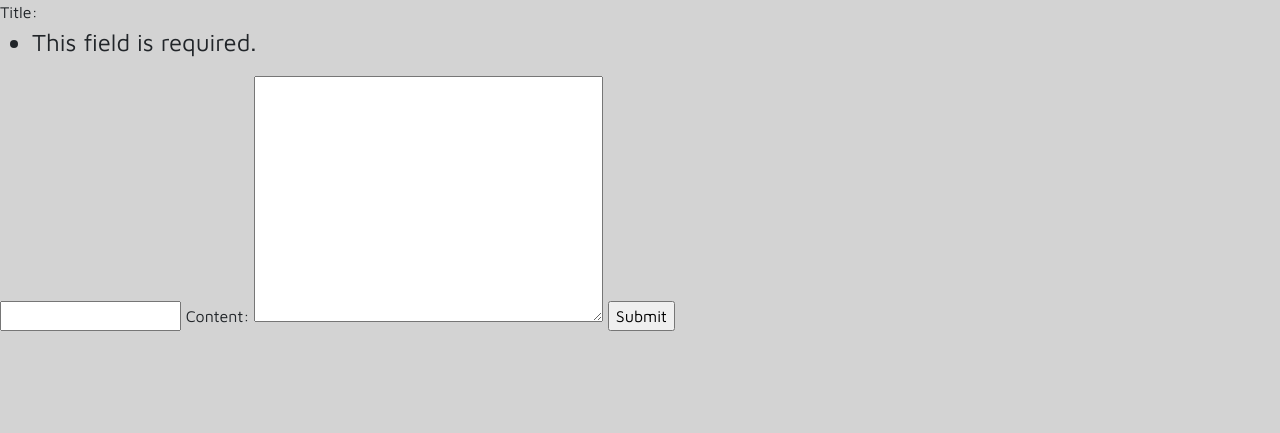
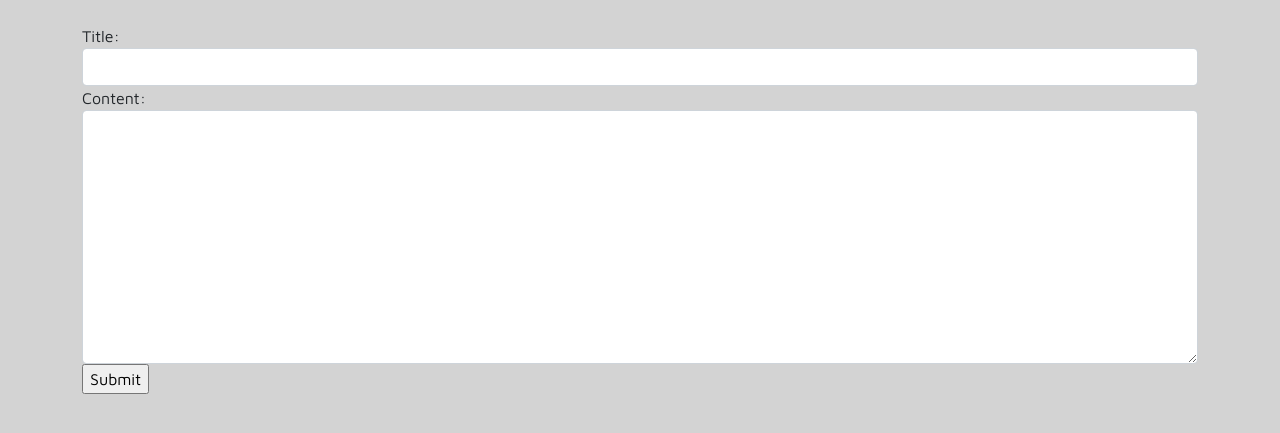
Before and after one commit to Ksson96/the-we-forum, a Django app: page /create_post in a window 1280 px wide. Shown: the part 97-530 px from the top of the page. Run offline with Django 4.2, Linux system fonts and the light colour scheme; some libraries are stand-ins or nearby versions.

Commit message:
Add widgets to PostForm and style Create Post form

```diff
--- a/forum/forms.py
+++ b/forum/forms.py
@@ -1,9 +1,14 @@
-from django.forms import ModelForm
+from django import forms
 from .models import Post
-from django.contrib.auth.models import User
 
 
-class PostForm(ModelForm):
+
+class PostForm(forms.ModelForm):
     class Meta:
         model = Post
-        fields = ['title', 'content']
+        fields = ('title', 'content')
+
+        widgets = {
+            'title': forms.TextInput(attrs={'class': 'form-control'}),
+            'content': forms.Textarea(attrs={'class': 'form-control'})
+        }
--- a/forum/views.py
+++ b/forum/views.py
@@ -9,8 +9,8 @@ def home_screen(request):
     """Home Screen View"""
     print(request.headers)
     posts = Post.objects.all()
-
-    context = {'posts' : posts}
+    print(User)
+    context = {'posts':posts}
     return render(request, 'index.html', context)
 
 
@@ -18,12 +18,10 @@ def create_post(request):
     """Create Post View"""
     form = PostForm(request.POST)
     if request.method == 'POST':
-        print('Printing post:', request.POST)
         if form.is_valid():
             obj = form.save(commit=False)
             obj.author = request.user
             obj.save()
-            print('Printing date:', obj.created_date, obj.content)
         else:
             print("ERROR : Form is invalid")
             print(form.errors)
--- a/static/css/style.css
+++ b/static/css/style.css
@@ -57,3 +57,7 @@ a, a:visited {
    -webkit-line-clamp: 4;
    -webkit-box-orient: vertical;
 }
+
+.errorlist {
+    display:none;
+}
--- a/templates/base.html
+++ b/templates/base.html
@@ -12,7 +12,7 @@
     <link rel="preconnect" href="https://fonts.gstatic.com" crossorigin>
     <link rel="stylesheet" href="https://cdnjs.cloudflare.com/ajax/libs/font-awesome/6.0.0/css/fontawesome.min.css" integrity="sha512-8Vtie9oRR62i7vkmVUISvuwOeipGv8Jd+Sur/ORKDD5JiLgTGeBSkI3ISOhc730VGvA5VVQPwKIKlmi+zMZ71w==" crossorigin="anonymous" referrerpolicy="no-referrer" />
     <link href="https://cdn.jsdelivr.net/npm/bootstrap@5.1.3/dist/css/bootstrap.min.css" rel="stylesheet" integrity="sha384-1BmE4kWBq78iYhFldvKuhfTAU6auU8tT94WrHftjDbrCEXSU1oBoqyl2QvZ6jIW3" crossorigin="anonymous">
-    <link rel="stylesheet" href="/static/css/style.css">
+    <link rel="stylesheet" type="text/css" href="{% static 'css/style.css' %}">
     <script src="https://kit.fontawesome.com/160f76309e.js" crossorigin="anonymous"></script>
     <title>Title</title>
 </head>
--- a/templates/create_post.html
+++ b/templates/create_post.html
@@ -1,10 +1,19 @@
 {% extends 'base.html' %}
 {% block content %}
 
+
+<div class="container mt-4">
+<div class="row form-group">
 <form method ="POST" action="">
     {% csrf_token %}
-    {{form}}
+    {{ form }}
+</div>
+<div class="row">
+    <div class="col-md-6">
     <input type="submit" name="Submit">
-</form>
+</div>
+</div>
+
+</div>
 
 {% endblock %}
```
